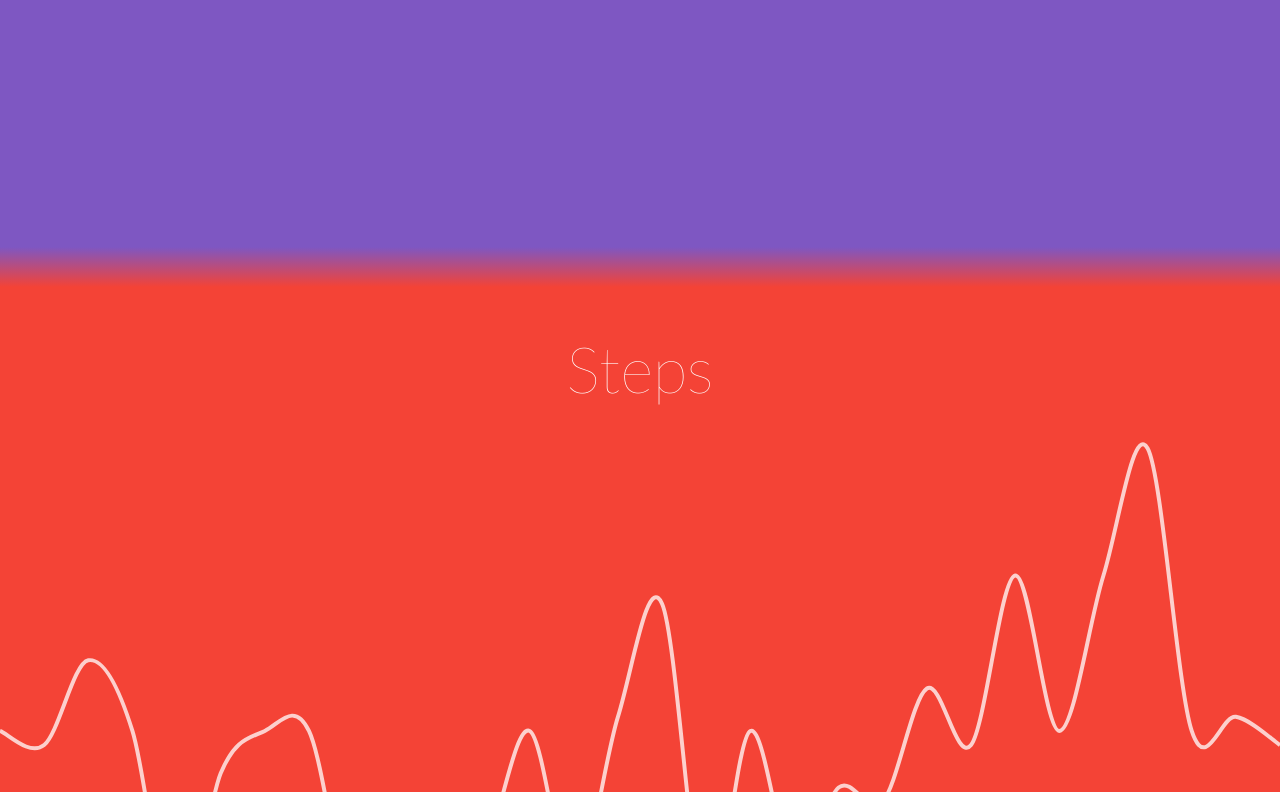
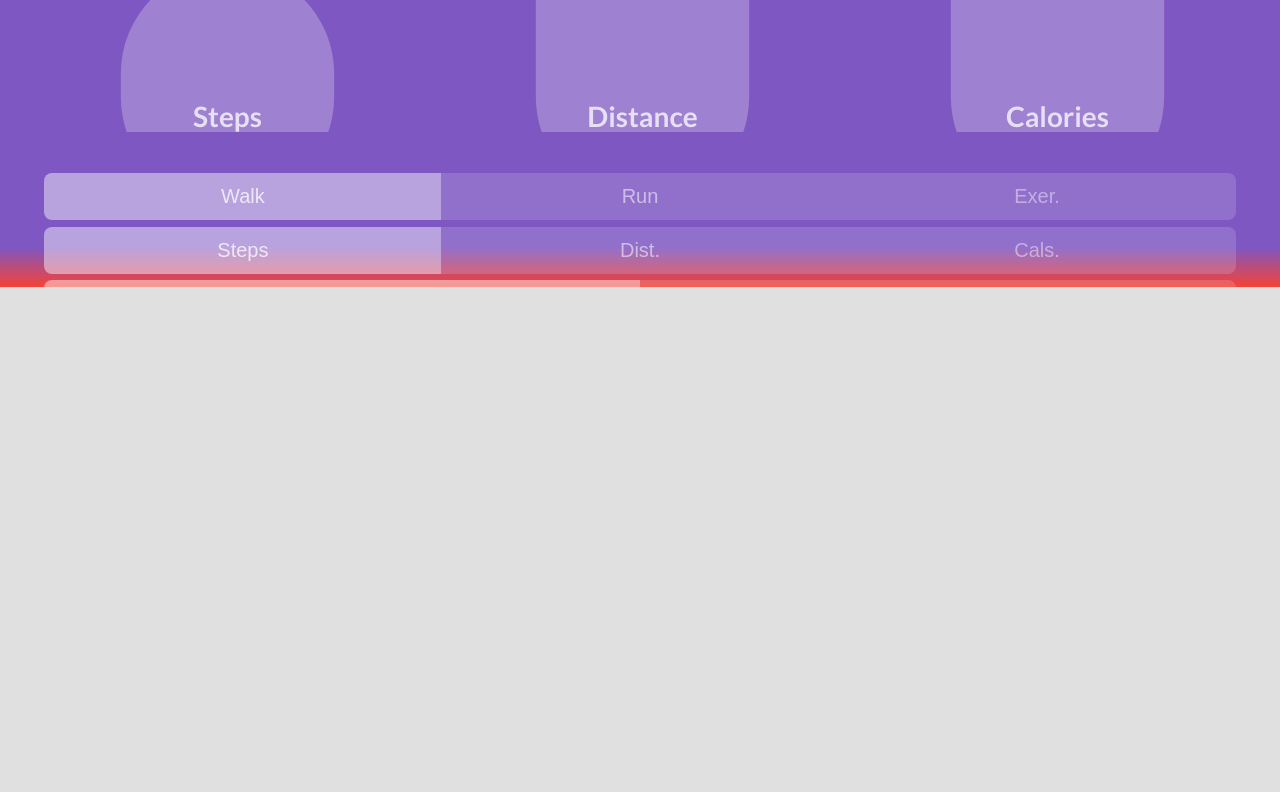
Before and after one commit to greerre/trackingApp, a plain HTML site: page index.html in a window 1280 px wide. Shown: the part 513-1305 px from the top of the page. After the commit the page ends 800 px from the top, so only its background shows below. Drawn offline with Linux system fonts and the light colour scheme.

Commit message:
Update index.html
Fixed scaling issue on first chart, made fonts bigger/bolder, added snap scrolling (hopefully, cant test on chrome and don't want to add the css to test whole thing on FireFox), added dashed lines for goals

```diff
--- a/index.html
+++ b/index.html
@@ -17,12 +17,14 @@
 				color: rgba(255,255,255,0.25);
 			}
 			.ct-chart .ct-label.ct-horizontal {
-				font-size: 2.5vmin;
+				font-size: 3.5vmin;
+				font-weight: 600;
 			}
 			.ct-series-a .ct-bar {
 				stroke: rgba(255,255,255,0.25);
-				stroke-width: 15%;
+				stroke-width: 22.5%;
 				stroke-linecap: round;
+
 			}
 			.ct-series-a .ct-line {
 				stroke: rgba(255,255,255,0.75);
@@ -30,6 +32,15 @@
 			}
 			.ct-series-a .ct-area {
 				fill: rgba(255,255,255,0.75);
+			}
+
+			.ct-series-b .ct-line {
+				stroke: rgba(255,255,255,0.25);
+				stroke-width: 0.4%;
+				stroke-dasharray: 1.2% 1.2%;
+			}
+			.ct-series-b .ct-area {
+				fill: rgba(255,255,255,0.25);
 			}
 
 			@media only screen /* iPhone 6 landscape and portrait */
@@ -50,14 +61,14 @@
 			h1 {
 				font-family: Lato, sans-serif;
 				font-weight: 200;
-				font-size: 8vmin;
+				font-size: 10vmin;
 			}
 
 			h2 {
 				font-family: Lato, sans-serif;
 				font-weight: 200;
 				margin: 0;
-				font-size: 4vmin;
+				font-size: 6vmin;
 			}
 
 
@@ -92,6 +103,7 @@
 				padding-bottom: 1%;
 				margin-left: 10.4vw;
 				float: left;
+				text-align: center;
 			}
 
 			.optionButtonLeft {
@@ -99,11 +111,12 @@
 				font-size: 2.5vmin;
 				width: 33%;
 				border-style: solid;
-				border-width: 1px;
-				border-right-width: 0.5px;
+				border-width: 0.1%;
+				border-right-width: 0.05%;
 				border-color: rgba(255,255,255,0.55);
 				border-top-left-radius: 8px;
 				border-bottom-left-radius: 8px;
+				border: none;
 				outline: none;
 				color: rgba(255,255,255,0.75);
 				background-color: rgba(255,255,255,0.45);
@@ -117,11 +130,12 @@
 				font-size: 2.5vmin;
 				width: 33%;
 				border-style: solid;
-				border-width: 1px;
-				border-left-width: 0.5px;
+				border-width: .1%;
+				border-left-width: 0.05%;
 				border-color: rgba(255,255,255,0.55);
 				border-top-right-radius: 8px;
 				border-bottom-right-radius: 8px;
+				border: none;
 				outline: none;
 				color: rgba(255,255,255,0.45);
 				background-color: rgba(255,255,255,0.15);
@@ -135,11 +149,12 @@
 				font-size: 2.5vmin;
 				width: 33%;
 				border-style: solid;
-				border-width: 1px;
-				border-right-width: 0.5px;
-				border-left-width: 0.5px;
+				border-width: .1%;
+				border-right-width: 0.05%;
+				border-left-width: 0.05%;
 				border-color: rgba(255,255,255,0.45);
 				outline: none;
+				border: none;
 				color: rgba(255,255,255,0.55);
 				background-color: rgba(255,255,255,0.15);
 				padding-top: 1%;
@@ -149,11 +164,24 @@
 
 			.buttonDiv {
 				float:left;
-				width:30%;
-				margin-left: 1.5%;
-				margin-right: 1.5%;
+				width:94%;
+				margin-left: 3%;
+				margin-right: 3%;
 				text-align: center;
+				margin-bottom: .5%;
 
+			}
+
+			#wrapper {
+				overflow-x: hidden;
+  				position: absolute;
+  				top: 0;
+  				overflow: auto;
+  				width: 100%;
+				height: 100%;
+  				-webkit-scroll-snap-points-y: repeat(100%);
+  				-webkit-scroll-snap-type: mandatory;
+  				-webkit-scroll-snap-destination: 100% 0%;
 			}
 
 			#mainDiv {
@@ -184,7 +212,9 @@
 			<div id="mainDiv" class="contentDiv" style="text-align:center;">
 				<h1 style="text-align:center;color:white;margin-bottom:1%;padding:0%;animation: fadeIn 1s ease-in;">Reach</h1>
 				<h2 style="text-align:center;color:white;size:50%;padding:0%;animation: fadeIn 1s ease-in;">Daily Activity Summary</h2>
-				<div class="ct-chart" id="ctSummaryBar" style="margin:0 auto;width:100%;max-width:530px;max-height:60%;margin-bottom:4%;"></div>
+				<div style="margin:0 auto;width:100%;margin-top:2%;margin-bottom:3%;text-align:center;">
+					<div class="ct-chart" id="ctSummaryBar"></div>
+				</div>
 				<div id="logicButtonsDiv" style="width:100%;">
 					<div id="activityButtonDiv" class="buttonDiv">
 						<button class="optionButtonLeft" id="walk" onClick="logicVariableSet.updateVariables('walk');logicVariableSet.updateSuggestion()">Walk</button><button class="optionButtonCenter" id="run" onClick="logicVariableSet.updateVariables('run');logicVariableSet.updateSuggestion()">Run</button><button class="optionButtonRight" id="exercise" onClick="logicVariableSet.updateVariables('exercise');logicVariableSet.updateSuggestion()">Exer.</button>
@@ -193,11 +223,11 @@
 						<button class="optionButtonLeft" id="step" onClick="logicVariableSet.updateVariables('step');logicVariableSet.updateSuggestion()">Steps</button><button class="optionButtonCenter" id="distance" onClick="logicVariableSet.updateVariables('distance');logicVariableSet.updateSuggestion()">Dist.</button><button class="optionButtonRight" id="calorie" onClick="logicVariableSet.updateVariables('calorie');logicVariableSet.updateSuggestion()">Cals.</button>
 					</div>
 					<div id="metricButtonDiv" class="buttonDiv">
-						<button class="optionButtonLeft" style="width:50%;" id="minutes" onClick="logicVariableSet.updateVariables('minutes');logicVariableSet.updateSuggestion()">Minutes</button><button class="optionButtonRight" style="width:50%;" id="miles" onClick="logicVariableSet.updateVariables('miles');logicVariableSet.updateSuggestion()">Miles</button>
+						<button class="optionButtonLeft" style="width:49.5%;" id="minutes" onClick="logicVariableSet.updateVariables('minutes');logicVariableSet.updateSuggestion()">Minutes</button><button class="optionButtonRight" style="width:49.5%;" id="miles" onClick="logicVariableSet.updateVariables('miles');logicVariableSet.updateSuggestion()">Miles</button>
 					</div>
 				</div>
 				<div id="logicLine" style="float:left;text-align:center;width:100%;margin-bottom:3vmax;margin-top:5vh;">
-					<p id="returnLogic" style="font-size:5vmin;float:left;text-align:center;color:white;margin:0 auto;width:100%;animation: fadeIn 1s ease-in;">Walk for 10 minutes to reach your step goal</p>
+					<p id="returnLogic" style="font-size:6vmin;float:left;text-align:center;color:white;margin:0 auto;width:100%;animation: fadeIn 1s ease-in;">Walk for 10 minutes to reach your step goal</p>
 				</div>
 			</div>
 			<div id="stepsDiv" class="contentDiv" style="text-align:center;">
@@ -414,6 +444,8 @@
 					onlyIntegar : false,
 					showPoint : false,
 					showArea : true,
+					height : "50vh",
+					width : "100%",
 					axisX : {
 						showGrid : false,
 						showLabel : true
@@ -431,7 +463,6 @@
 							if( value === 1 || value === 0) {
 								return (value*100).toFixed(0) + "%"
 							}
-
 						}
 					}
 				}
@@ -439,10 +470,20 @@
 
 		// STEP CHARTS //
 
+			var fakeGoal30 = []
+			for(var fake30 = 1; fake30 <= 30; fake30++){
+				fakeGoal30.push(20);
+			}
+
+			var fakeGoal40 = []
+			for(var fake40 = 1; fake40 <= 40; fake40++){
+				fakeGoal40.push(20);
+			}
+
 			var stepChart30 = new chartClass (
 				{
 					labels : [1,2,3,4,5,6,7,8,9,10,11,12,13,14,15,16,17,18,19,20,21,22,23,24,25,26,27,28,29,30],
-					series : [[23,22,28,23,8,20,23,23,10,13,14,15,23,12,24,32,10,23,13,19,18,26,22,34,23,34,43,23,24,22]]
+					series : [[23,22,28,23,8,20,23,23,10,13,14,15,23,12,24,32,10,23,13,19,18,26,22,34,23,34,43,23,24,22],fakeGoal30]
 				},
 				{
 					onlyIntegar : false,
@@ -471,7 +512,7 @@
 			var stepChart90 = new chartClass (
 				{
 					labels : [1,2,3,4,5,6,7,8,9,10,11,12,13,14,15,16,17,18,19,20,21,22,23,24,25,26,27,28,29,30,31,32,33,34,35,36,37,38,39,40],
-					series : [[23,22,28,23,8,20,23,23,10,13,14,15,23,12,24,32,10,23,13,19,18,26,22,34,23,34,43,23,24,22,20,19,18,15,9,20,24,26,27,26]]
+					series : [[23,22,28,23,8,20,23,23,10,13,14,15,23,12,24,32,10,23,13,19,18,26,22,34,23,34,43,23,24,22,20,19,18,15,9,20,24,26,27,26],fakeGoal40]
 				},
 				{
 					onlyIntegar : false,
```
